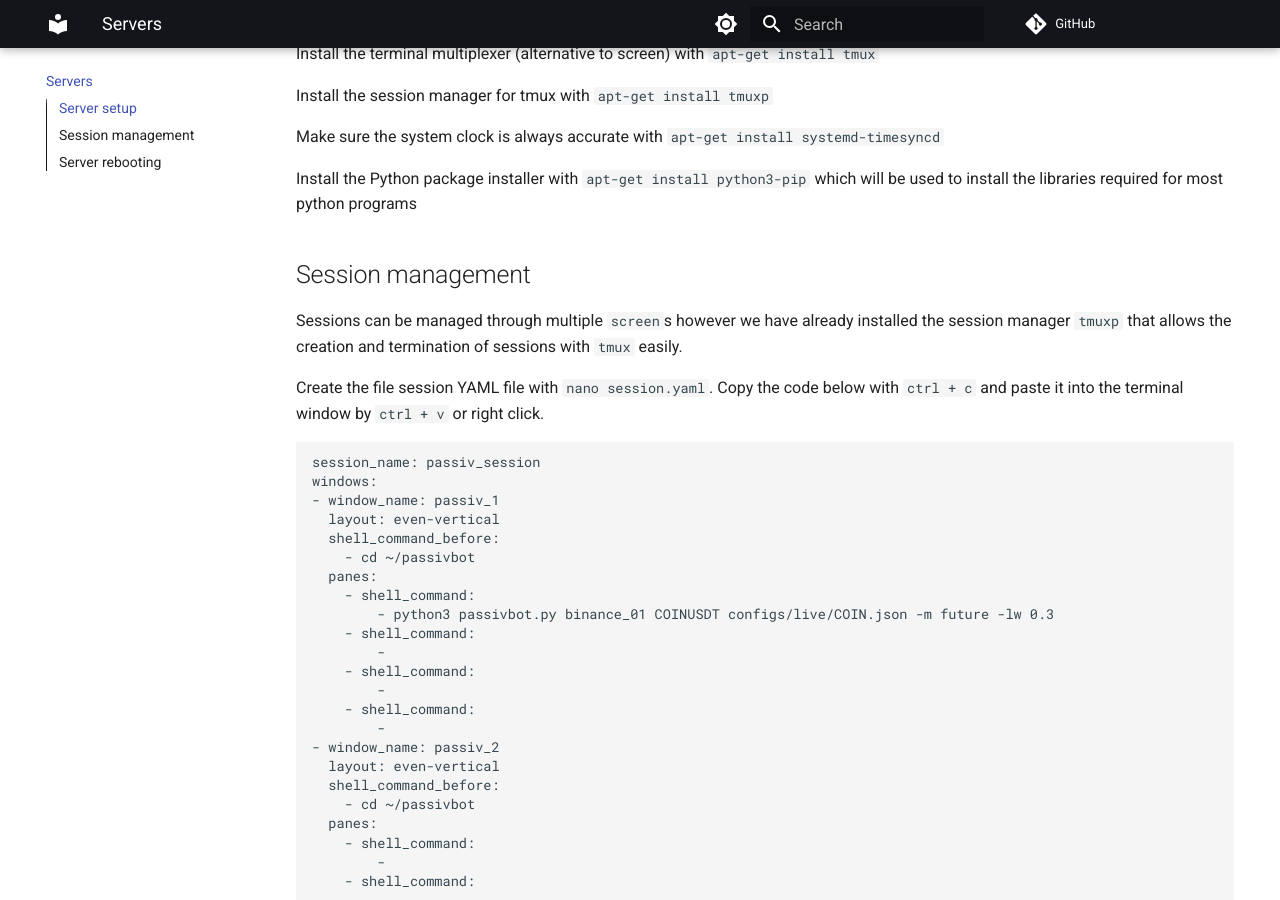
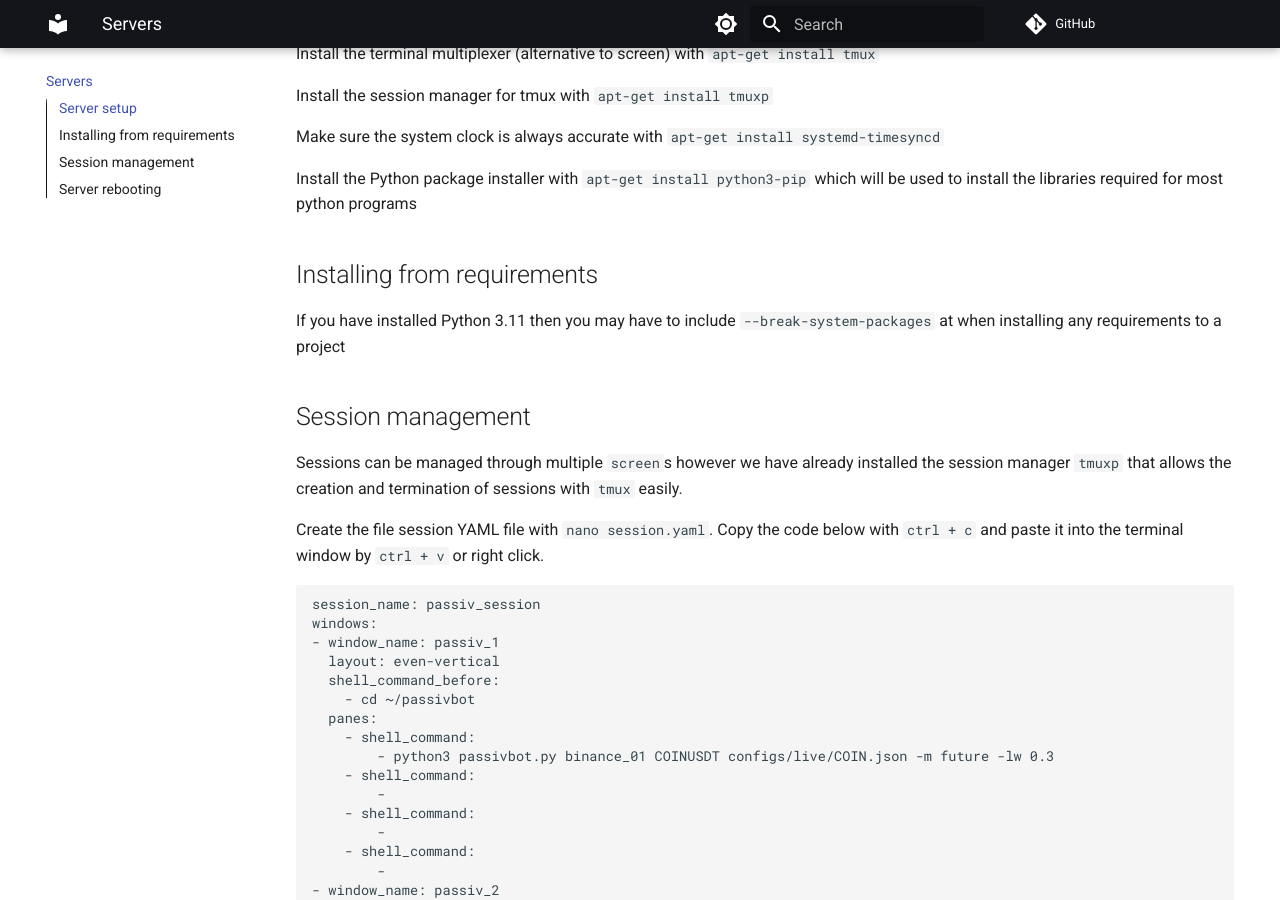
Before and after one commit to ecoppen/futuresboard, an MkDocs documentation site: the page built from docs/server_setup.md, in a window 1280 px wide and 900 px high, scrolled down 1103 px. Built offline with MkDocs 1.6.1 and Material for MkDocs 9.7.7, drawn with Linux system fonts in a browser that asks for light colours; comment, search, counter and statistics services are not loaded.

Commit message:
Update server_setup.md

```diff
--- a/docs/server_setup.md
+++ b/docs/server_setup.md
@@ -39,6 +39,9 @@ Install the session manager for tmux with `apt-get install tmuxp`
 Make sure the system clock is always accurate with `apt-get install systemd-timesyncd`
 
 Install the Python package installer with `apt-get install python3-pip` which will be used to install the libraries required for most python programs
+
+## Installing from requirements
+If you have installed Python 3.11 then you may have to include `--break-system-packages` at when installing any requirements to a project
 
 ## Session management
 
```
